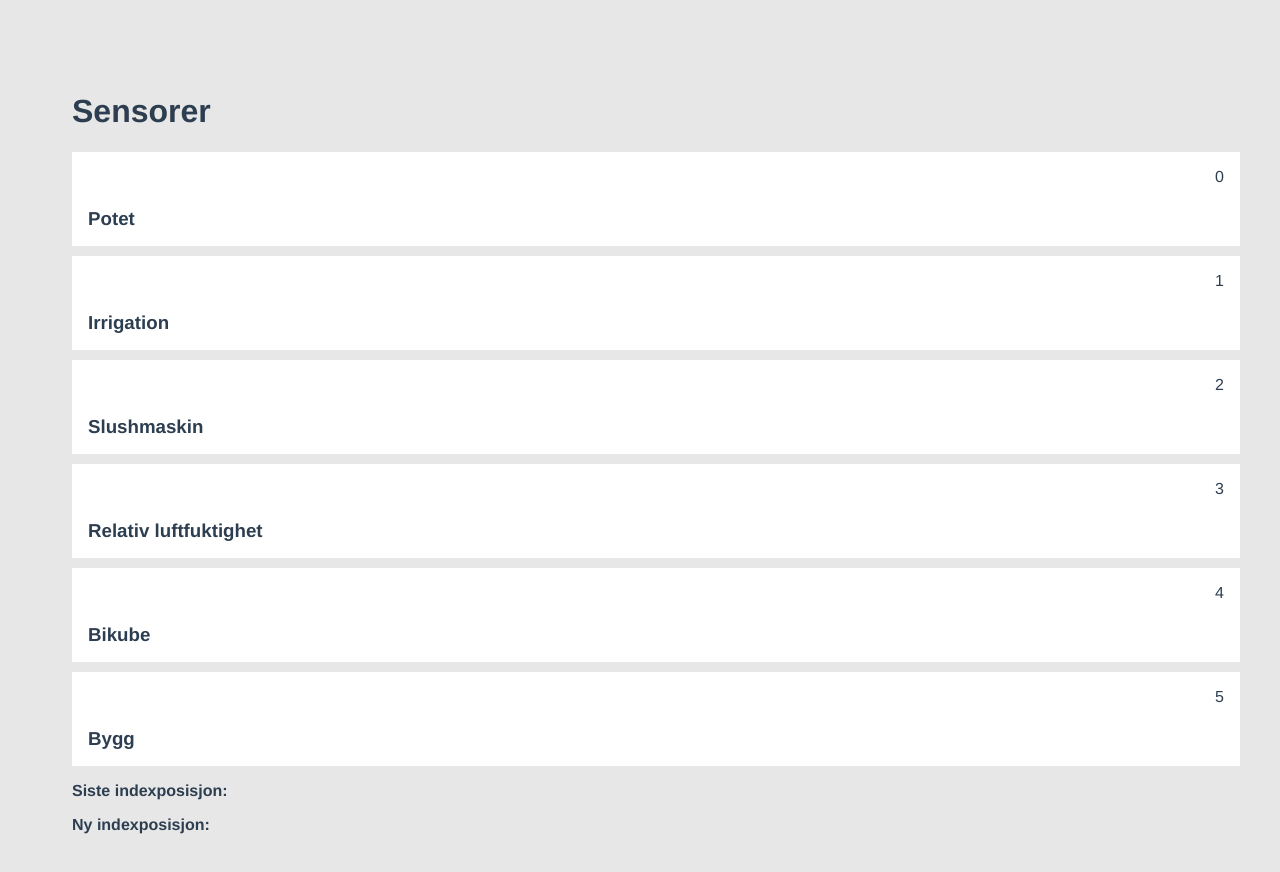
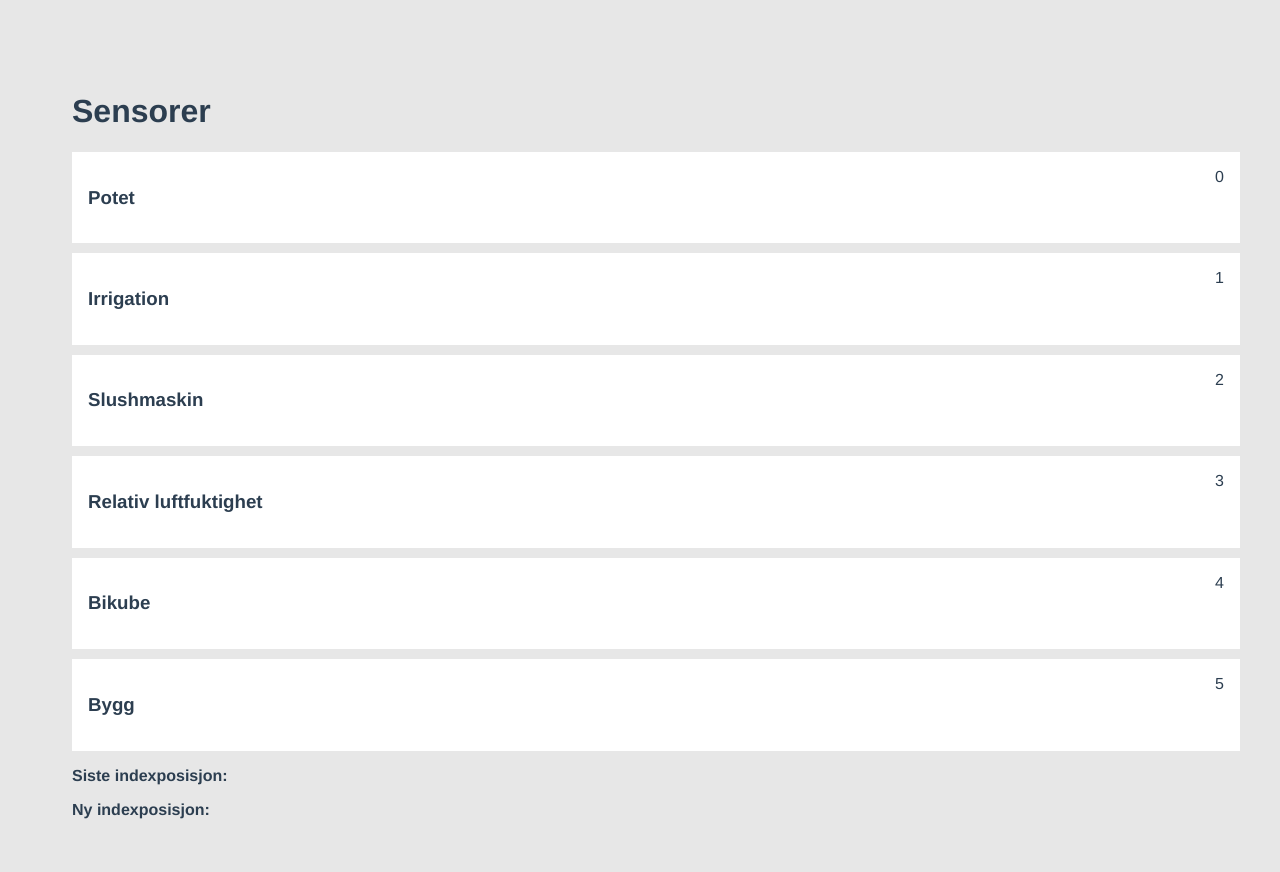
Before and after one commit to leiflundberg/vue-sortable, a Vue app: page / in a window 1280 px wide. Shown: the top 872 px of the page. Built offline with nearby package versions, Linux system fonts and the light colour scheme.

Commit message:
more spacing

```diff
--- a/src/components/HelloWorld.vue
+++ b/src/components/HelloWorld.vue
@@ -54,7 +54,6 @@ export default {
 <!-- Add "scoped" attribute to limit CSS to this component only -->
 <style scoped>
 h3 {
-  margin: 40px 0 0;
   display: inline-block;
 }
 
```
